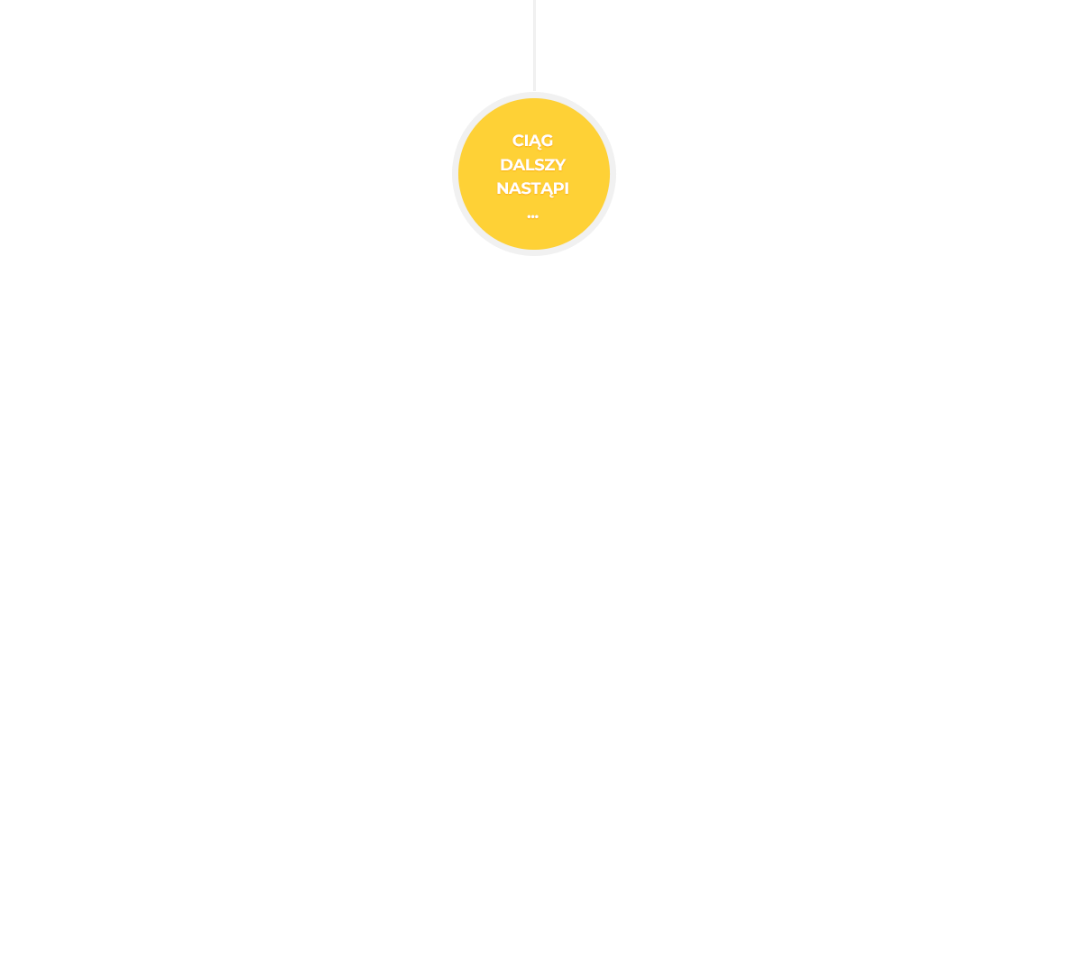
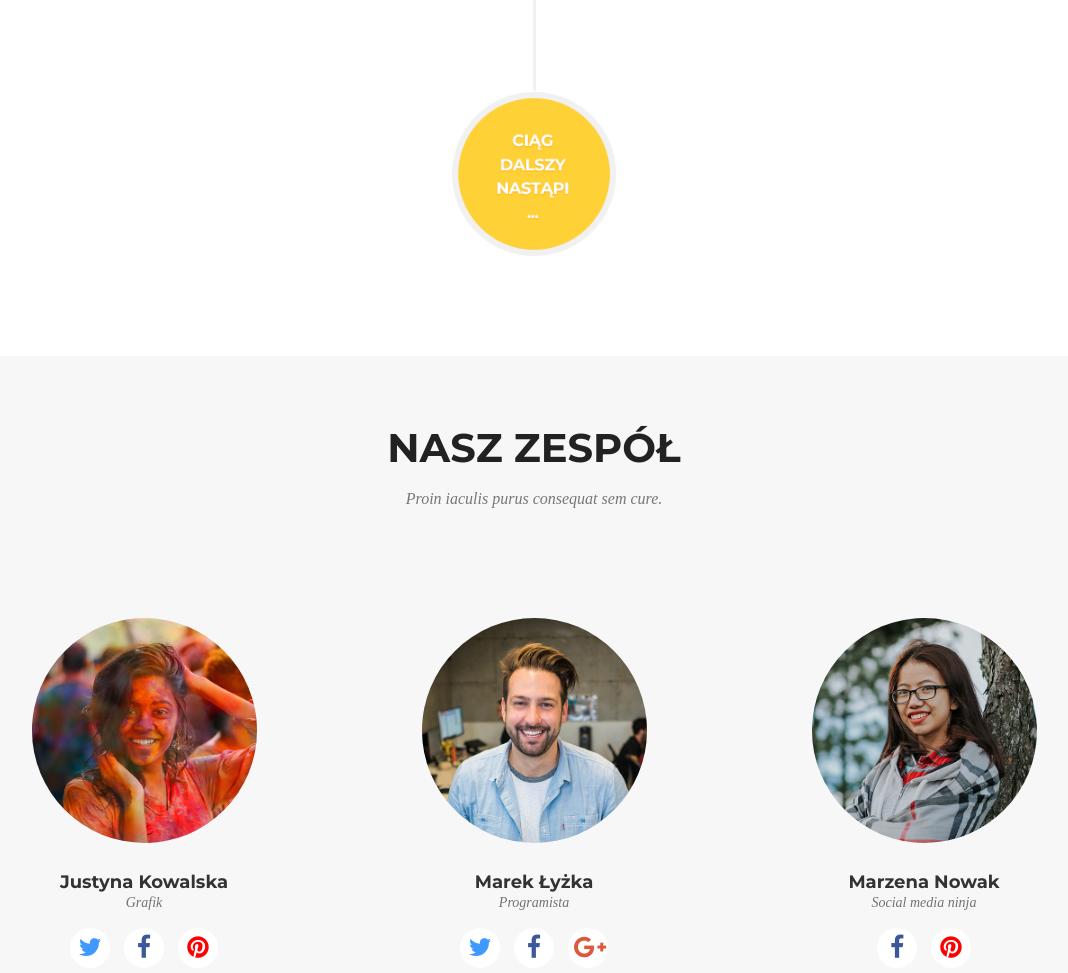
Before and after one commit to dawidbar/Website, a website: page index.html in a window 1280 px wide. Shown: the part 3595-4568 px from the top of the page, without its empty margins (106-1174 px from the left). Before the commit the page ends 3851 px from the top, so only its background shows below. Drawn offline with nearby package versions, Linux system fonts and the light colour scheme.

Commit message:
Add team section

```diff
--- a/index.html
+++ b/index.html
@@ -207,6 +207,35 @@
             </div>
         </div>
     </div>
+    <div class="team">
+            <div class="container">
+                <h1 class="title_services">Nasz zespół</h1>
+                <h1 class="sub_title">Proin iaculis purus consequat sem cure.</h1>
+                <div class="row">
+                    <div class="col-md-4">
+                        <img src="images/team1.jpg" alt="image" class="img-responsive center-block teampic">
+                        <h2>Justyna Kowalska</h2>
+                        <p>Grafik</p>
+                        <button class="icon-btn twitter"><i class="fa fa-twitter"></i></button>
+                        <button class="icon-btn facebook"><i class="fa fa-facebook"></i></button>
+                        <button class="icon-btn pinterest"><i class="fa fa-pinterest"></i></button>
+                    </div>
+                    <div class="col-md-4">
+                        <img src="images/team2.jpg" alt="image" class="img-responsive center-block teampic">
+                        <h2>Marek Łyżka</h2>
+                        <p>Programista</p>
+                        <button class="icon-btn twitter"><i class="fa fa-twitter"></i></button>
+                        <button class="icon-btn facebook"><i class="fa fa-facebook"></i></button>
+		                <button class="icon-btn google-plus"><i class="fa fa-google-plus"></i></button>
+                    </div>
+                    <div class="col-md-4">
+                        <img src="images/team3.jpg" alt="image" class="img-responsive center-block teampic">
+                        <h2>Marzena Nowak</h2>
+                        <p>Social media ninja</p>
+                        <button class="icon-btn facebook"><i class="fa fa-facebook"></i></button>
+                        <button class="icon-btn pinterest"><i class="fa fa-pinterest"></i></button>
+                    </div>
+
     <script src="https://ajax.googleapis.com/ajax/libs/jquery/1.12.2/jquery.min.js"></script>
     <script src="https://maxcdn.bootstrapcdn.com/bootstrap/3.3.6/js/bootstrap.min.js" integrity="sha384-0mSbJDEHialfmuBBQP6A4Qrprq5OVfW37PRR3j5ELqxss1yVqOtnepnHVP9aJ7xS"
         crossorigin="anonymous"></script>
--- a/sass/style.scss
+++ b/sass/style.scss
@@ -140,3 +140,67 @@
         text-align: left;
     }
 }
+.team {
+    @extend .portfolio;
+    .teampic {
+        border-radius: 50%;
+        max-height: 225px;
+        max-width: 225px;
+    }
+    h2 {
+        background-color: #F7F7F7;
+    }
+    p {
+        background-color: #F7F7F7;
+        padding-bottom: 0;
+    }
+    .icon-btn {
+        width: 40px;
+        height: 40px;
+        border: 0;
+        background-color: #fff;
+        border-radius: 50%;
+        margin: 5px;
+        cursor: pointer;
+        font-size: 25px;
+        transition: ease-in-out .3s;
+        &:hover {
+            i {
+            transform: scale(1.10);
+            color: white;
+            }
+        }
+    }
+    .twitter {
+        i {
+            color: #4099FF;
+        }
+        &:hover {
+            background-color: #4099FF;
+        }
+    }
+    .facebook {
+        i {
+        color: #3B5998;
+        }
+        &:hover {
+            background-color: #3B5998;
+        }
+    }
+    .google-plus {
+        i {
+        color: #DB5A3C;
+        }
+        &:hover {
+            background-color: #DB5A3C;
+        }
+    }
+    .pinterest {
+        i {
+        color: red;
+        }
+        &:hover {
+            background-color: red;
+        }
+    }
+}
```
Also changed, not shown: css/style.css, images/team1.jpg (added), images/team2.jpg (added), images/team3.jpg (added), 1 other file. Lines whose indentation alone changed are shown as unchanged.
